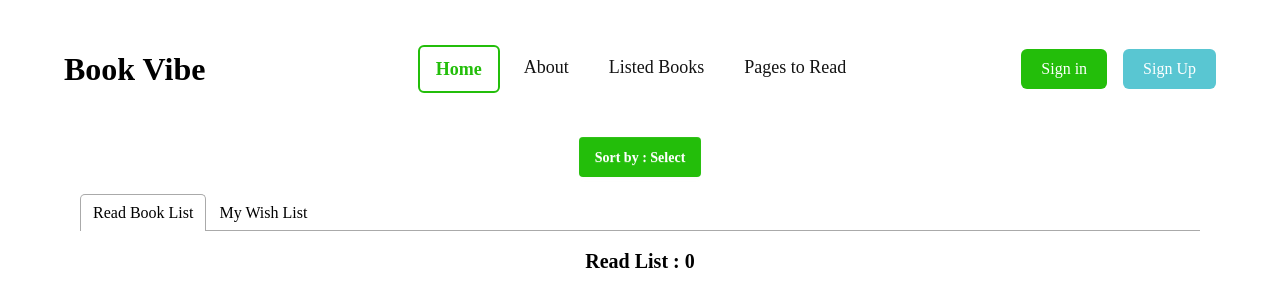
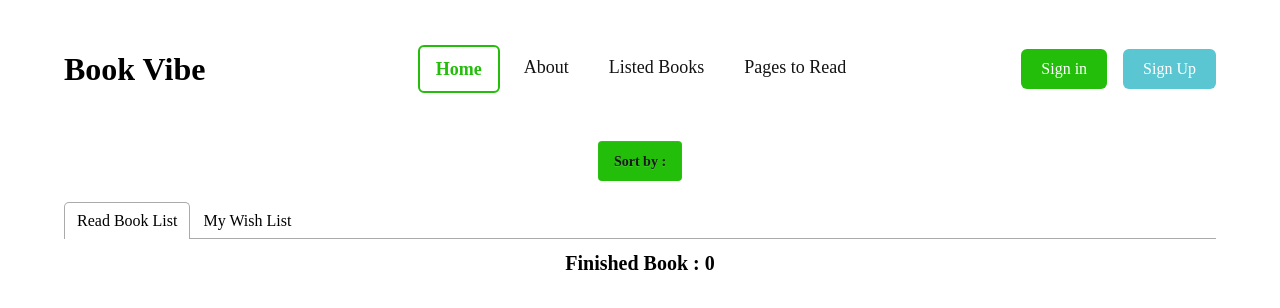
Before and after one commit to coderyeasin/bookvibe, a React (Vite) app: page /listedBooks in a window 1280 px wide. Shown: the top 308 px of the page. Built offline with nearby package versions, Linux system fonts and the light colour scheme.

Commit message:
fix-routing

```diff
--- a/package.json
+++ b/package.json
@@ -15,6 +15,7 @@
     "react-dom": "^19.2.0",
     "react-icons": "^5.5.0",
     "react-router": "^7.10.1",
+    "react-router-dom": "^7.11.0",
     "react-tabs": "^6.1.0",
     "tailwindcss": "^4.1.18"
   },
--- a/src/Routes/Routes.jsx
+++ b/src/Routes/Routes.jsx
@@ -1,4 +1,4 @@
-import { createBrowserRouter } from "react-router";
+import { createBrowserRouter } from "react-router-dom";
 import Root from "../pages/Root/Root";
 import Home from "../pages/Home/Home";
 import ErrorPage from "../pages/ErrorPage/ErrorPage";
@@ -14,7 +14,7 @@ export const router = createBrowserRouter([
     children: [
       {
         index: true,
-        loader: () => fetch("booksData.json"),
+        loader: () => fetch("/booksData.json"),
         path: "/",
         Component: Home,
       },
@@ -24,12 +24,12 @@ export const router = createBrowserRouter([
       },
       {
         path: "/listedBooks",
-        loader: () => fetch("booksData.json"),
+        loader: () => fetch("/booksData.json"),
         Component: ReadLists,
       },
       {
         path: "/bookDetails/:id",
-        loader: () => fetch("booksData.json"),
+        loader: () => fetch("/booksData.json"),
         Component: BookDetails,
       },
     ],
--- a/src/main.jsx
+++ b/src/main.jsx
@@ -1,7 +1,6 @@
 import { StrictMode } from "react";
 import { createRoot } from "react-dom/client";
 import "./index.css";
-import App from "./App.jsx";
 import { RouterProvider } from "react-router/dom";
 import { router } from "./Routes/Routes.jsx";
 
--- a/src/pages/BookDetails/BookDetails.jsx
+++ b/src/pages/BookDetails/BookDetails.jsx
@@ -1,5 +1,5 @@
 import React from "react";
-import { useLoaderData, useNavigate, useParams } from "react-router";
+import { useLoaderData, useParams } from "react-router";
 import { FaRegStar } from "react-icons/fa";
 import { AddToLocalStorage } from "../../utils/addReadListToDB";
 import { AddWishListToLocalStorage } from "../../utils/addWishListToDB";
@@ -8,9 +8,9 @@ const BookDetails = () => {
   const { id } = useParams();
   const bookId = parseInt(id);
   const data = useLoaderData();
-  const navigate = useNavigate();
 
   const singleBook = data.find((book) => book.bookId === bookId);
+
   const {
     image,
     tags,
@@ -25,16 +25,14 @@ const BookDetails = () => {
   } = singleBook;
   const commonCls =
     "text-md rounded-[30px] px-3 py-1 font-semibold bg-[#1313130D] text-[#23BE0A]";
-  const handleMarkAsRead = (id) => {
+  const handleMarkAsRead = () => {
     // Functionality to mark the book as read
-    AddToLocalStorage(id);
-    navigate("/readlists");
+    AddToLocalStorage(bookId);
   };
 
-  const handleAddToWishList = (id) => {
+  const handleAddToWishList = () => {
     // Functionality to add the book to the wishlist
-    AddWishListToLocalStorage(id);
-    navigate("/readlists");
+    AddWishListToLocalStorage(bookId);
   };
   return (
     <div className="my-7">
@@ -81,13 +79,13 @@ const BookDetails = () => {
           </div>
           <div className="flex-1 flex justify-end items-center gap-4 min-w-0">
             <button
-              onClick={() => handleMarkAsRead(id)}
+              onClick={handleMarkAsRead}
               className="bg-[#23BE0A] text-white rounded-md px-5 py-2 font-medium cursor-pointer no-underline"
             >
               Mark as Read
             </button>
             <button
-              onClick={() => handleAddToWishList(id)}
+              onClick={handleAddToWishList}
               className="bg-[#59C6D2] text-white rounded-md px-5 py-2 font-medium cursor-pointer no-underline"
             >
               Add To WishList
--- a/src/pages/ReadList/ReadLists.jsx
+++ b/src/pages/ReadList/ReadLists.jsx
@@ -3,11 +3,11 @@ import { useLoaderData } from "react-router";
 import { Tab, Tabs, TabList, TabPanel } from "react-tabs";
 import "react-tabs/style/react-tabs.css";
 import { getItem, removeFromLocalStorage } from "../../utils/addReadListToDB";
+import WishList from "../WishList/WishList";
 import {
   getWishList,
   removeWishListFromLocalStorage,
 } from "../../utils/addWishListToDB";
-import WishList from "../WishList/WishList";
 import ReadBooks from "../ReadBooks/ReadBooks";
 
 const ReadLists = () => {
@@ -17,47 +17,55 @@ const ReadLists = () => {
   const data = useLoaderData();
 
   useEffect(() => {
-    // Helper function to filter data based on IDs from a storage getter
-    const getBooksFromDB = (getIdsFunc) => {
-      const storedIds = getIdsFunc().map((id) => parseInt(id));
-      return data.filter((book) => storedIds.includes(book.bookId));
-    };
+    const getReadListFromDB = getItem();
+    const convertedReadList = getReadListFromDB.map((id) => parseInt(id));
+    const myReadList = data.filter((book) =>
+      convertedReadList.includes(book.bookId)
+    );
+    // eslint-disable-next-line react-hooks/set-state-in-effect
+    setReadBooks(myReadList);
 
-    setReadBooks(getBooksFromDB(getItem));
-    setWishList(getBooksFromDB(getWishList));
-  }, [data]); // data as dependency ensures it runs when loader completes
+    //wishList
+    const getWishListFromDB = getWishList();
+    const convertedWishList = getWishListFromDB.map((id) => parseInt(id));
+    const myWishList = data.filter((book) =>
+      convertedWishList.includes(book.bookId)
+    );
+    setWishList(myWishList);
+  }, []);
 
   const handleBySort = (type) => {
     setSort(type);
-    const sortLogic = (list) => {
-      return [...list].sort((a, b) =>
-        type === "Pages" ? b.totalPages - a.totalPages : b.rating - a.rating
+    if (type === "Pages") {
+      const sortedByPages = [...readBooks].sort(
+        (a, b) => a.totalPages - b.totalPages
       );
-    };
-
-    setReadBooks(sortLogic(readBooks));
-    setWishList(sortLogic(wishList));
+      setReadBooks(sortedByPages);
+    }
+    if (type === "Rating") {
+      const sortedByRatings = [...readBooks].sort(
+        (a, b) => b.rating - a.rating
+      );
+      setReadBooks(sortedByRatings);
+    }
   };
 
   const handleDelete = (bookId) => {
-    // 1. Database removal
     removeFromLocalStorage(bookId);
     removeWishListFromLocalStorage(bookId);
-
-    // 2. UI State removal
-    setReadBooks((prev) => prev.filter((book) => book.bookId !== bookId));
-    setWishList((prev) => prev.filter((book) => book.bookId !== bookId));
+    const updatedReadBooks = readBooks.filter((book) => book.bookId !== bookId);
+    const updatedWishList = wishList.filter((book) => book.bookId !== bookId);
+    setReadBooks(updatedReadBooks);
+    setWishList(updatedWishList);
   };
 
   return (
-    <div className="max-w-7xl mx-auto px-4">
-      {/* Sort Dropdown */}
-      <div className="grid place-items-center my-4">
-        <details className="dropdown">
-          <summary className="btn bg-[#23BE0A] text-white border-none hover:bg-[#1e9d08]">
-            Sort by : {sort || "Select"}
+    <div>
+      <details className="dropdown grid place-items-center my-4">
+        <summary className="btn m-1 bg-[#23BE0A] border-none">
+          Sort by : {sort ? sort : ""}
         </summary>
-          <ul className="menu dropdown-content bg-white rounded-box z-[1] w-52 p-2 shadow">
+        <ul className="menu dropdown-content bg-gray-100 rounded-box z-1 w-52 p-2 shadow-sm">
           <li>
             <a onClick={() => handleBySort("Pages")}>Pages</a>
           </li>
@@ -66,34 +74,36 @@ const ReadLists = () => {
           </li>
         </ul>
       </details>
-      </div>
-
       <Tabs>
         <TabList>
           <Tab>Read Book List</Tab>
           <Tab>My Wish List</Tab>
         </TabList>
 
-        {/* Reusable Tab Section */}
-        {[
-          { label: "Read List", data: readBooks, Component: ReadBooks },
-          { label: "Wish List", data: wishList, Component: WishList },
-        ].map(({ label, data, Component }, idx) => (
-          <TabPanel key={idx}>
-            <h2 className="text-xl font-bold text-center my-4">
-              {label} : {data.length}
+        <TabPanel>
+          <h2 className="text-xl font-bold text-center">
+            Finished Book : {readBooks.length}
           </h2>
-            <div className="flex flex-wrap gap-6 justify-center">
-              {data.map((book) => (
-                <Component
+          {readBooks.map((book) => (
+            <ReadBooks
               key={book.bookId}
               allBooksData={book}
               handleDelete={handleDelete}
-                />
+            ></ReadBooks>
           ))}
-            </div>
         </TabPanel>
+        <TabPanel>
+          <h2 className="text-xl font-bold text-center">
+            Finished Book : {wishList.length}
+          </h2>
+          {wishList.map((book) => (
+            <WishList
+              key={book.bookId}
+              allBooksData={book}
+              handleDelete={handleDelete}
+            ></WishList>
           ))}
+        </TabPanel>
       </Tabs>
     </div>
   );
```
Also changed, not shown: 1 other file (tests, documents, lock files or other folders). Lines whose indentation alone changed are shown as unchanged.
